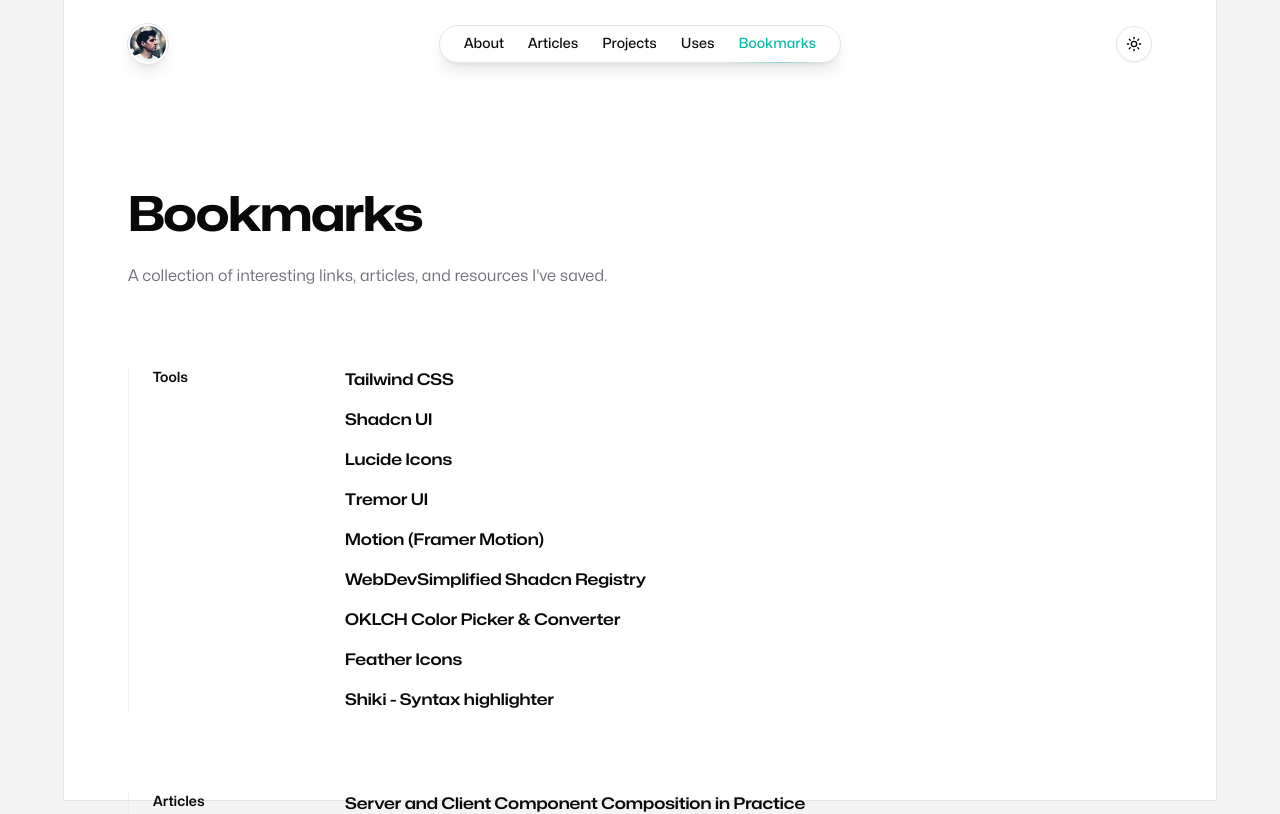
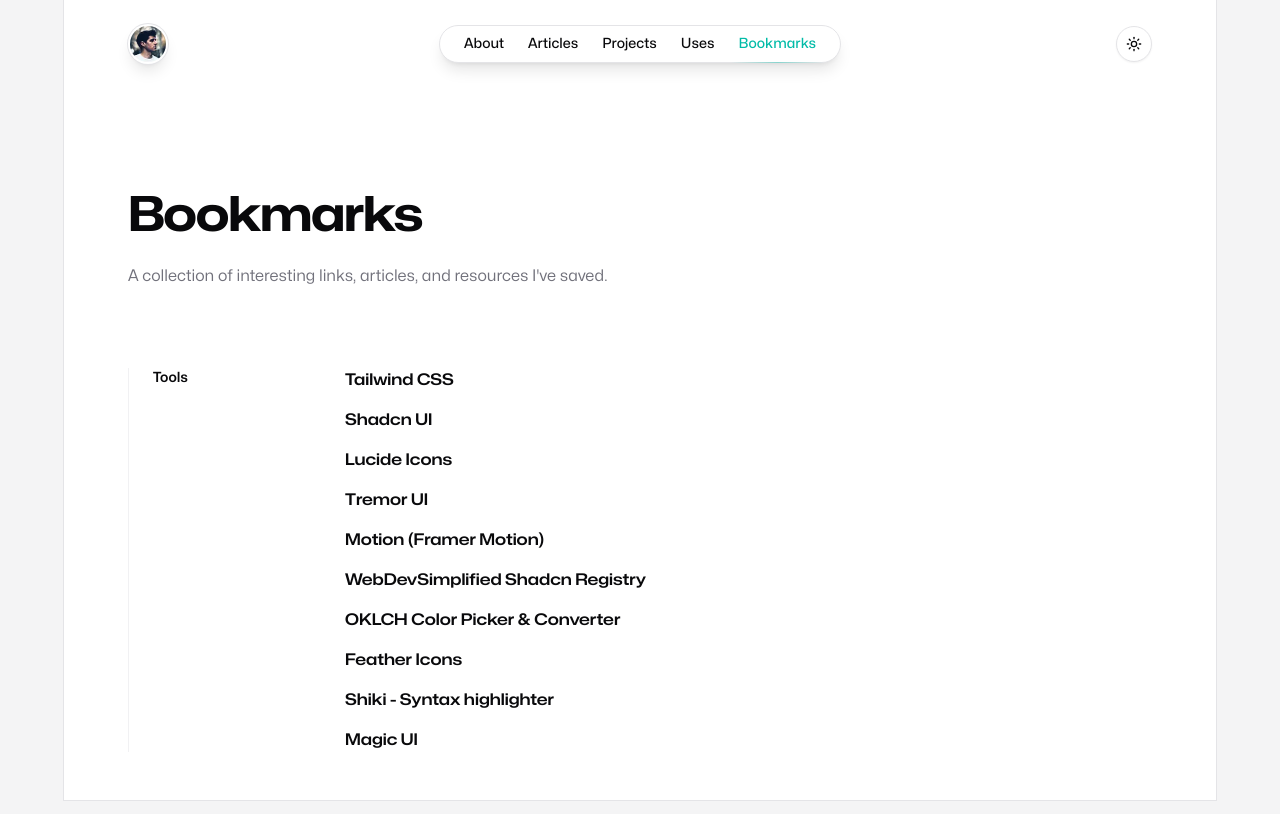
Before and after one commit to fikrirakala/spotlight, a Next.js app: page /bookmarks in a window 1280 px wide. Shown: the top 814 px of the page. Built offline with nearby package versions, Linux system fonts and the light colour scheme.

Commit message:
Update Bookmarks

```diff
--- a/src/app/bookmarks/sections/tools.mdx
+++ b/src/app/bookmarks/sections/tools.mdx
@@ -14,4 +14,5 @@
   <BookmarkLink href="https://shiki.style/">
     Shiki - Syntax highlighter
   </BookmarkLink>
+  <BookmarkLink href="https://magicui.design/">Magic UI</BookmarkLink>
 </Bookmarks>
```
